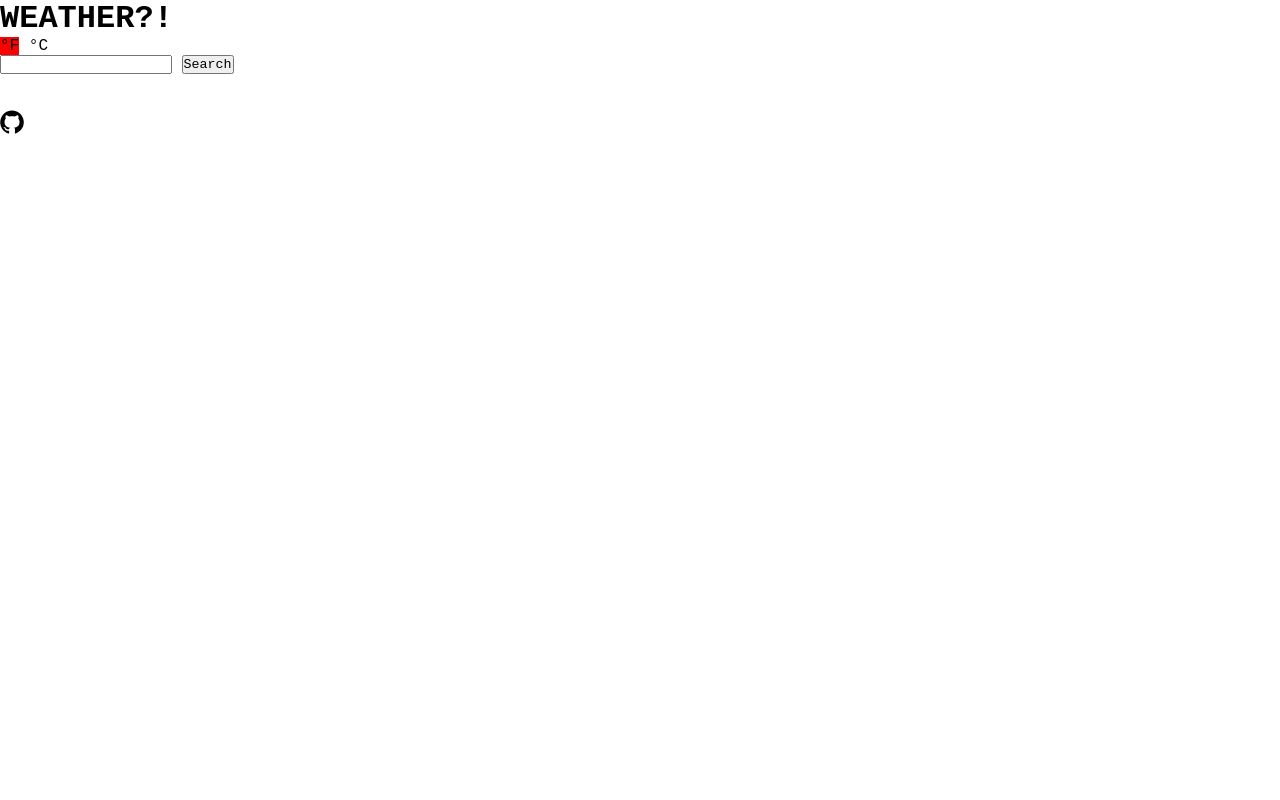
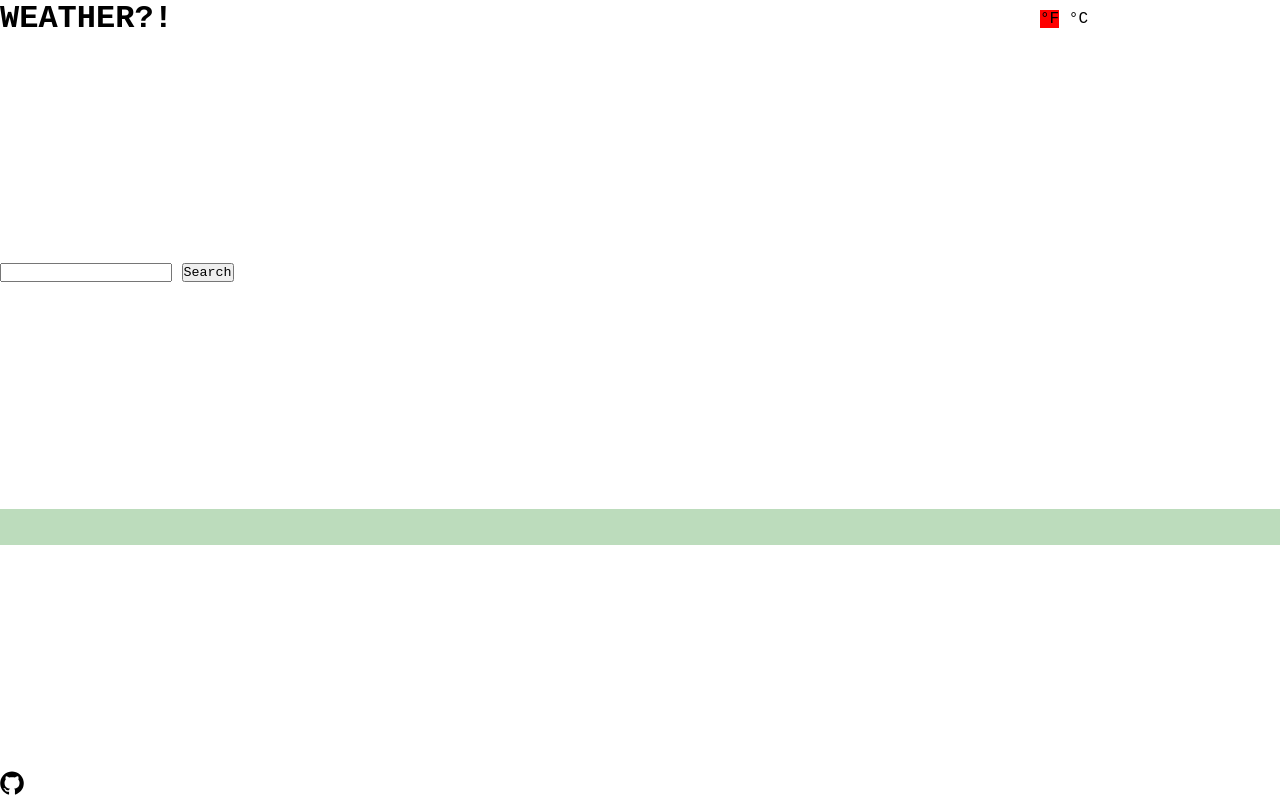
Before and after one commit to jshuhler/weather-app, a website built with webpack: page src/template.html in a window 1280 px wide. Built offline with nearby package versions, Linux system fonts and the light colour scheme.

Commit message:
wip: setting up gramework for styling

```diff
--- a/src/style.css
+++ b/src/style.css
@@ -21,12 +21,20 @@ button {
 .wrapper {
 	display: flex;
 	flex-direction: column;
+	justify-content: space-between;
 	min-height: 100vh;
 }
 
-/*  ===================================
-	INPUT
-	=================================== */
+/* ===================================
+   HEADER
+   =================================== */
+.header-container {
+	display: flex;
+	max-width: 85%;
+	align-items: center;
+	align-content: center;
+	justify-content: space-between;
+}
 
 /* ===================================
    UNIT TOGGLE
@@ -38,3 +46,17 @@ button {
 .active-unit {
 	background-color: red;
 }
+
+/* ===================================
+   SEARCH INPUT
+   =================================== */
+.form-container {
+	min-height: 20%;
+}
+
+/* ===================================
+   WEATHER CARDS
+   =================================== */
+.forecast-weather-card {
+	background: rgba(34, 139, 34, .3);
+}
```
